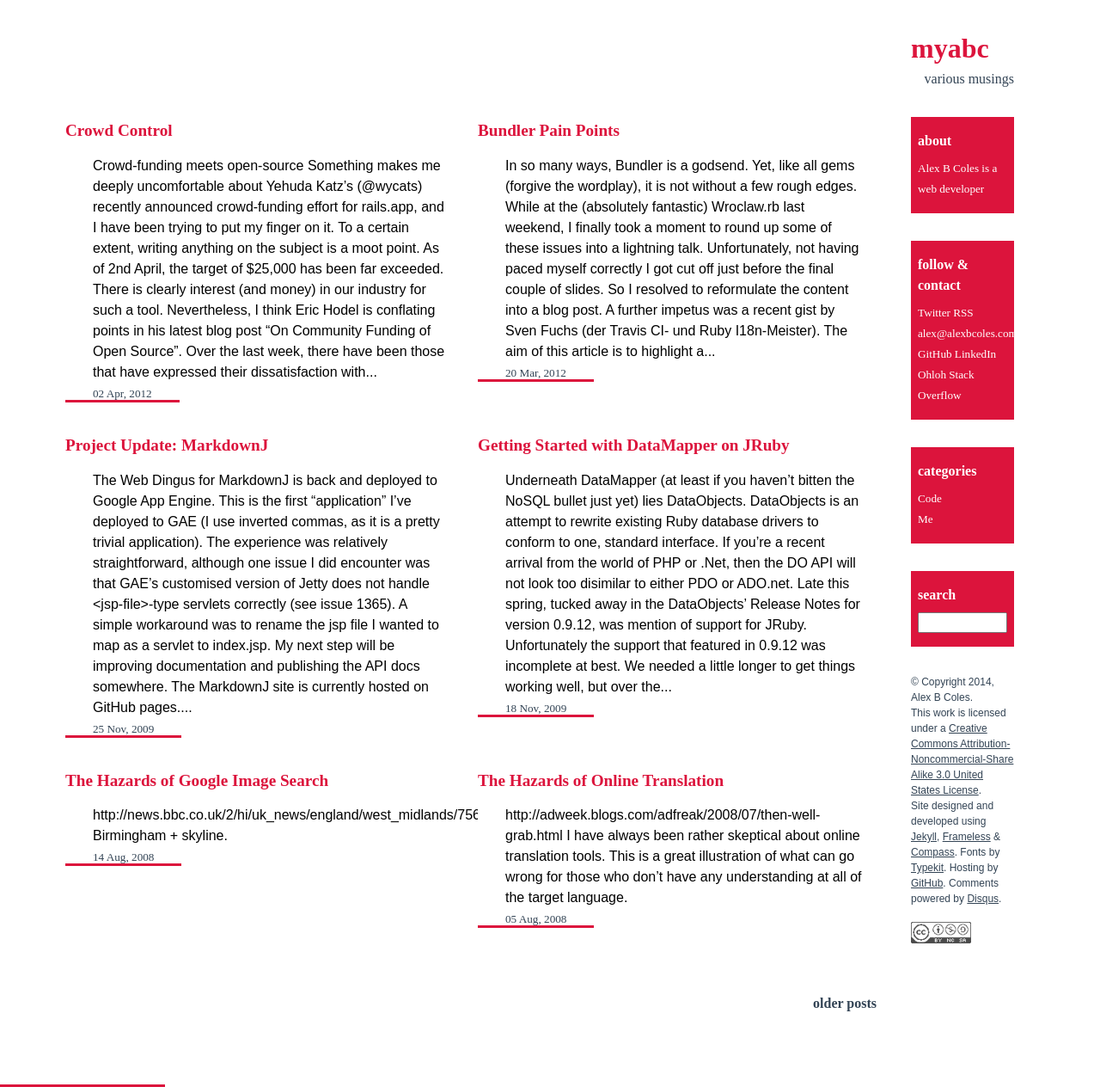
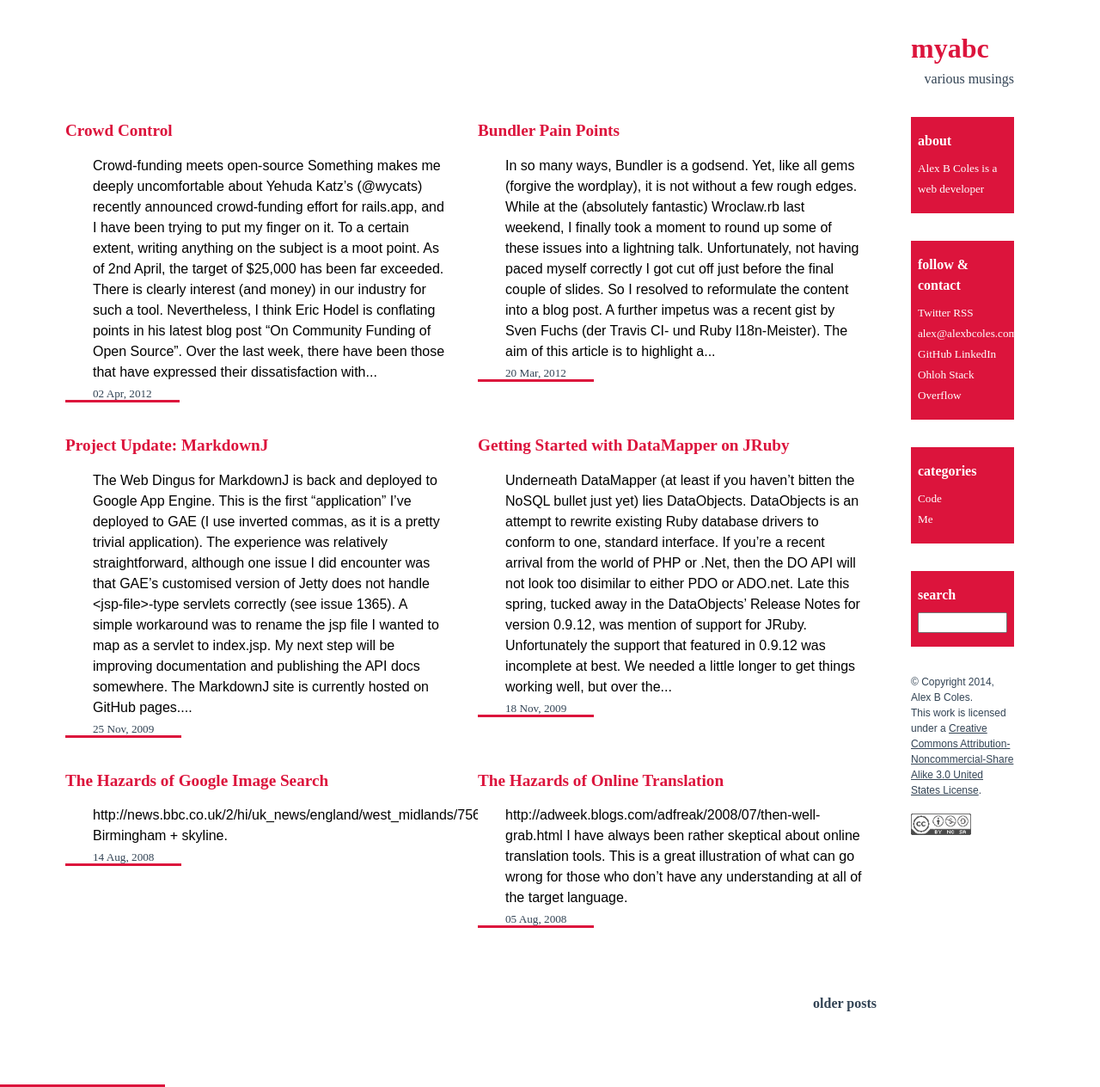
Before and after one commit to myabc/myabc.github.com, a Jekyll site: the page built from index.html, in a window 1280 px wide. Shown: the whole page at 86% size. Built offline with Jekyll 4.4.1, drawn with Linux system fonts in a browser that asks for light colours; Markdown is read by kramdown in place of the engine named in the settings; the list of posts is cut into pages by our own code.

Commit message:
Remove excessive acknowledgments
Signed-off-by: Alex Coles <alex@alexbcoles.com>

```diff
--- a/_layouts/default.html
+++ b/_layouts/default.html
@@ -99,14 +99,6 @@
         <p>
           © Copyright {{ site.time | date: "%Y" }}, Alex B Coles.<br/>
           This work is licensed under a <a rel="license" href="http://creativecommons.org/licenses/by-nc-sa/3.0/us/">Creative Commons Attribution-Noncommercial-Share Alike 3.0 United States License</a>.<br/>
-
-          Site designed and developed using
-          <a href="http://github.com/mojombo/jekyll">Jekyll</a>,
-          <a href="http://framelessgrid.com/">Frameless</a> &amp;
-          <a href="http://wiki.github.com/chriseppstein/compass">Compass</a>.
-          Fonts by <a href="http://typekit.com">Typekit</a>.
-          Hosting by <a href="http://github.com">GitHub</a>.
-          Comments powered by <a href="http://disqus.com">Disqus</a>.<br/>
           <br/>
         </p>
         <div id="image-right">
```
